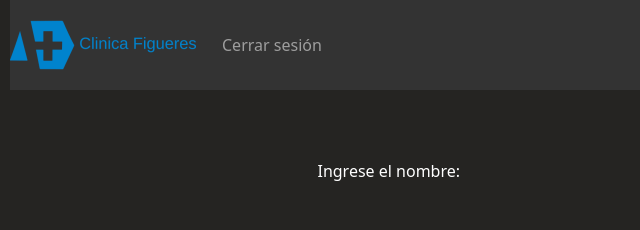
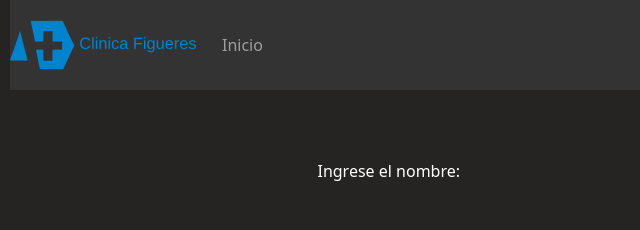
Before and after one commit to DavidRole/ProyectoFinalWeb, a plain HTML site: page Admin/AddDoctor.html in a window 1280 px wide. Shown: the top 230 px of the page, 0-640 px from the left. Drawn offline with Linux system fonts and the light colour scheme.

Commit message:
Cambios navbar, admin

```diff
--- a/Admin/AddDoctor.html
+++ b/Admin/AddDoctor.html
@@ -13,7 +13,7 @@
         <nav class="navbar">
             <div class="logo">
                 <img src="/Images/logo.png" alt="logoClinica">
-                <a href="ClientLogin.html">Cerrar sesión</a>
+                <a href="AdminWindow.html">Inicio</a>
             </div>
         </nav>
         <div class="doctorName">
```
Also changed, not shown: Admin/AdminWindow.html (+1 -1 lines), Admin/DoctorDetails.html (+1 -1 lines).
